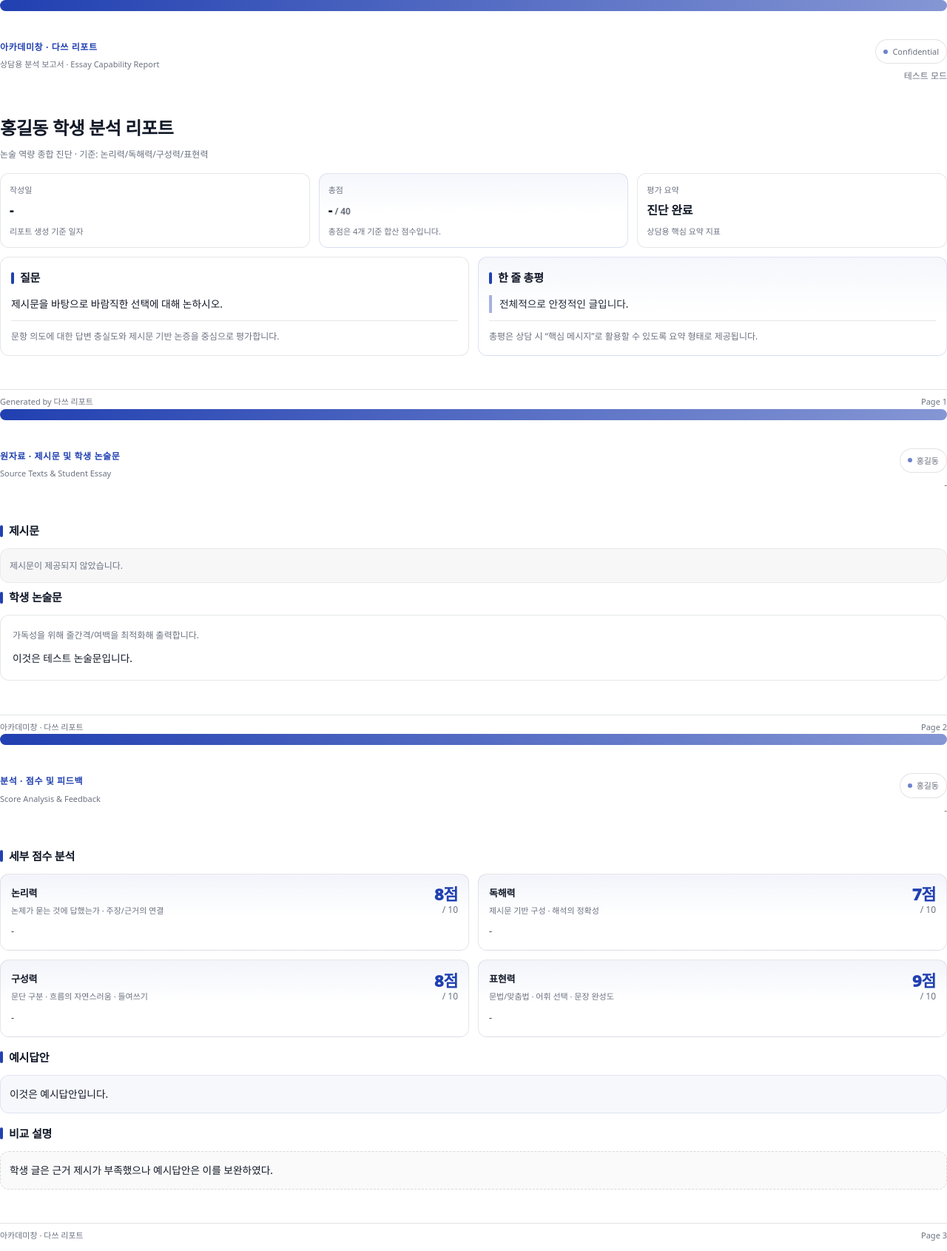
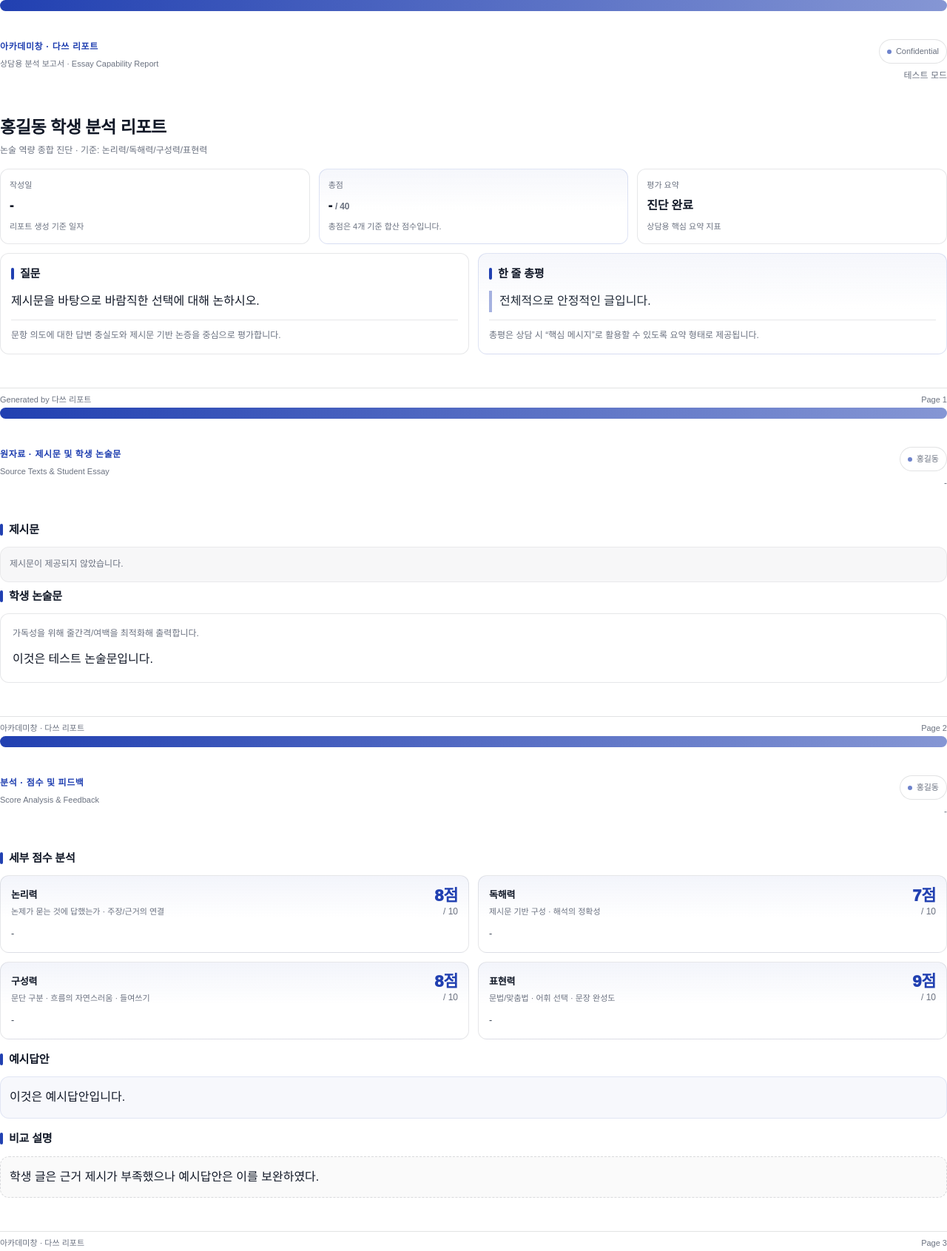
Before and after one commit to cho-huiseong/flask-essay-review, a Flask app: page /reports/1/pdf-view in a window 1280 px wide. Shown: the whole page at 74% size. Run offline with Flask 3, Linux system fonts and the light colour scheme; data that the repository does not hold is empty; some web fonts are replaced.

Commit message:
Apply Noto Sans KR local TTF

```diff
--- a/templates/report_pdf.html
+++ b/templates/report_pdf.html
@@ -5,6 +5,24 @@
 <title>아카데미창 · 다쓰 리포트</title>
 
 <style>
+/* ======================================================
+   Noto Sans KR (PDF 전용 로컬 폰트)
+   ====================================================== */
+@font-face {
+  font-family: 'Noto Sans KR';
+  src: url('/static/fonts/NotoSansKR-Regular.ttf') format('truetype');
+  font-weight: 400;
+}
+@font-face {
+  font-family: 'Noto Sans KR';
+  src: url('/static/fonts/NotoSansKR-Medium.ttf') format('truetype');
+  font-weight: 500;
+}
+@font-face {
+  font-family: 'Noto Sans KR';
+  src: url('/static/fonts/NotoSansKR-Bold.ttf') format('truetype');
+  font-weight: 700;
+}
 /* ======================================================
    A4 기본 설정
    ====================================================== */
@@ -30,8 +48,7 @@ html, body{
   padding:0;
   background:var(--paper);
   color:var(--ink);
-  font-family:'SUIT','Pretendard','Apple SD Gothic Neo','Noto Sans KR',system-ui,sans-serif;
-  font-size:13.7px;
+  font-family:'Noto Sans KR', sans-serif;
   line-height:1.78;
   -webkit-print-color-adjust: exact;
   print-color-adjust: exact;
@@ -118,10 +135,9 @@ html, body{
 
 /* 제목 계층 */
 .h1{
-  font-size:24px;
-  font-weight:950;
-  letter-spacing:-.4px;
-  margin:0 0 4px 0;
+  font-size:23px;
+  font-weight:700;
+  letter-spacing:-0.02em;
 }
 
 .h2{
```
Also changed, not shown: 3 other files.
